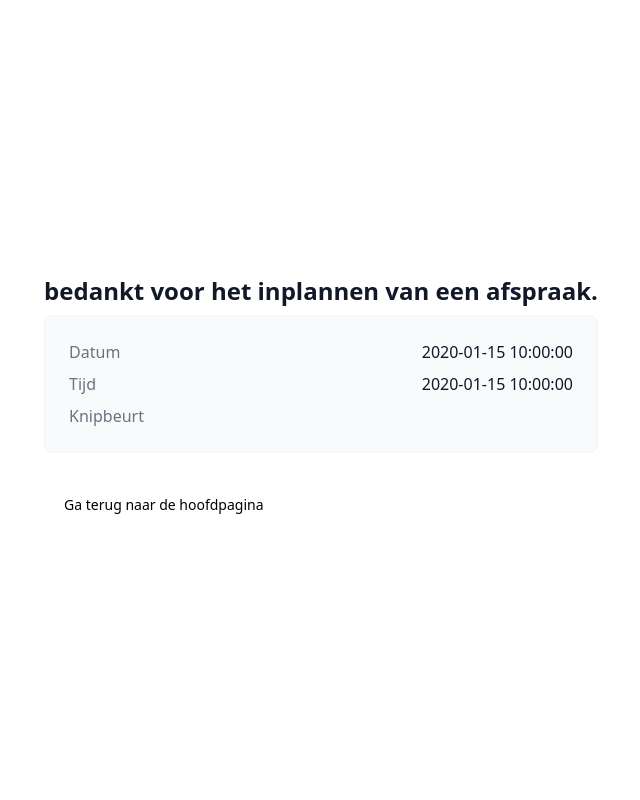
After one commit to Luuk709/cle2, a PHP site: page /bevestiging.php in a window 1280 px wide. The commit adds this page. Shown: the whole page, without its empty margins (319-959 px from the left). Run offline with PHP 8.4, Linux system fonts and the light colour scheme; tables that the repository leaves empty or names only in its code hold one stand-in row (values such as "Sample post"); some libraries are stand-ins or nearby versions.

Commit message:
conformation page done (needs to be updated after new database)

```diff
--- /dev/null
+++ b/bevestiging.php
@@ -0,0 +1,47 @@
+<?php
+session_start();
+require_once 'includes/dbconnect.php';
+/** @var mysqli $db */
+
+$returnValue = "SELECT * FROM reservations ORDER BY ID DESC LIMIT 1;";
+$result = mysqli_query($db, $returnValue);
+
+foreach ($result as $row) {
+    $conformation[] = $row;
+}
+?>
+<!doctype html>
+<html lang="en">
+<head>
+    <meta charset="UTF-8">
+    <meta name="viewport"
+          content="width=device-width, user-scalable=no, initial-scale=1.0, maximum-scale=1.0, minimum-scale=1.0">
+    <meta http-equiv="X-UA-Compatible" content="ie=edge">
+    <title>Document</title>
+    <script src="https://cdn.tailwindcss.com"></script>
+</head>
+<body class="h-screen w-screen overflow-hidden flex justify-center items-center">
+<section class="bg-white py-8 antialiased  md:py-16">
+    <div class="mx-auto max-w-2xl px-4 2xl:px-0">
+        <h2 class="text-xl font-semibold text-gray-900  sm:text-2xl mb-2">bedankt voor het inplannen van een afspraak.</h2>
+        <div class="space-y-4 sm:space-y-2 rounded-lg border border-gray-100 bg-gray-50 p-6   mb-6 md:mb-8">
+            <dl class="sm:flex items-center justify-between gap-4">
+                <dt class="font-normal mb-1 sm:mb-0 text-gray-500 ">Datum</dt>
+                <dd class="font-medium text-gray-900  sm:text-end"><?= $conformation[0]['date'] ?></dd>
+            </dl>
+            <dl class="sm:flex items-center justify-between gap-4">
+                <dt class="font-normal mb-1 sm:mb-0 text-gray-500 ">Tijd</dt>
+                <dd class="font-medium text-gray-900  sm:text-end"><?= $conformation[0]['time'] ?></dd>
+            </dl>
+            <dl class="sm:flex items-center justify-between gap-4">
+                <dt class="font-normal mb-1 sm:mb-0 text-gray-500 ">Knipbeurt</dt>
+<!--                <dd class="font-medium text-gray-900  sm:text-end">--><?php //= $conformation[0]['knipBeurt'] ?><!--</dd>-->
+            </dl>
+        </div>
+        <div class="flex items-center space-x-4">
+            <a href="#" class="bg-primary-700 hover:bg-primary-800 focus:ring-4 focus:ring-primary-300 font-medium rounded-lg text-sm px-5 py-2.5 focus:outline-none ">Ga terug naar de hoofdpagina</a>
+        </div>
+    </div>
+</section>
+</body>
+</html>
```
Also changed, not shown: makeReservation.php (+6 -7 lines).
